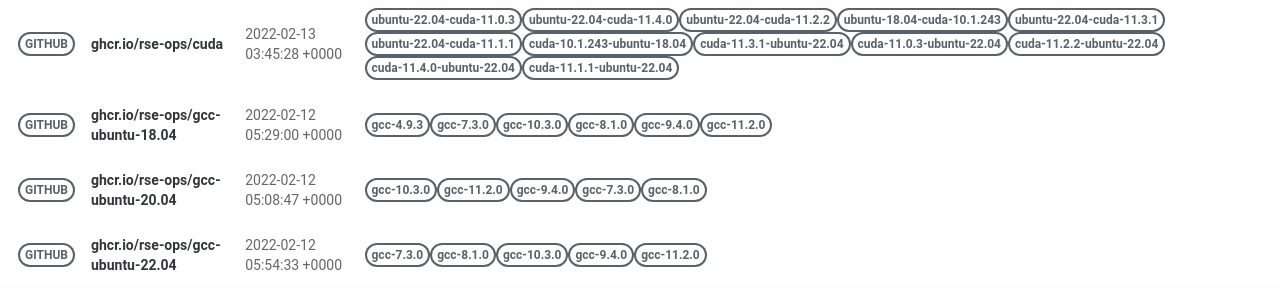
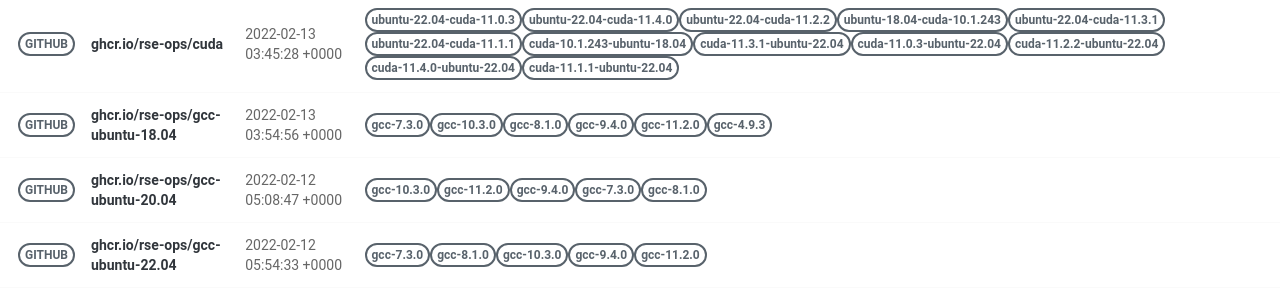
Before and after one commit to rse-ops/docker-images, a Jekyll site: the page built from pages/index.md, in a window 1280 px wide. Shown: the part 499-799 px from the top of the page. Built offline with Jekyll 4.4.1, drawn with Linux system fonts in a browser that asks for light colours; nearby versions of some CDN libraries.

Commit message:
Automated push to update library 2022-02-13

```diff
--- a/_library/ghcr.io-rse-ops-gcc-ubuntu-18.04.md
+++ b/_library/ghcr.io-rse-ops-gcc-ubuntu-18.04.md
@@ -1,14 +1,11 @@
 ---
 layout: container
 name: ghcr.io/rse-ops/gcc-ubuntu-18.04
-updated_at: 2022-02-12 05:29:00.153751
+updated_at: 2022-02-13 03:54:56.707254
 
 
 container_url: https://github.com/orgs/rse-ops/packages/container/package/gcc-ubuntu-18.04
 versions:
- - tag: gcc-4.9.3
-   dockerfile: https://github.com/rse-ops/docker-images/blob/main/ubuntu/gcc/Dockerfile
-   manifest: https://crane.ggcr.dev/manifest/ghcr.io/rse-ops/gcc-ubuntu-18.04:gcc-4.9.3
  - tag: gcc-7.3.0
    dockerfile: https://github.com/rse-ops/docker-images/blob/main/ubuntu/gcc/Dockerfile
    manifest: https://crane.ggcr.dev/manifest/ghcr.io/rse-ops/gcc-ubuntu-18.04:gcc-7.3.0
```
Also changed, not shown: other parts of _library/ghcr.io-rse-ops-gcc-ubuntu-18.04.md (+3 -0 lines).
